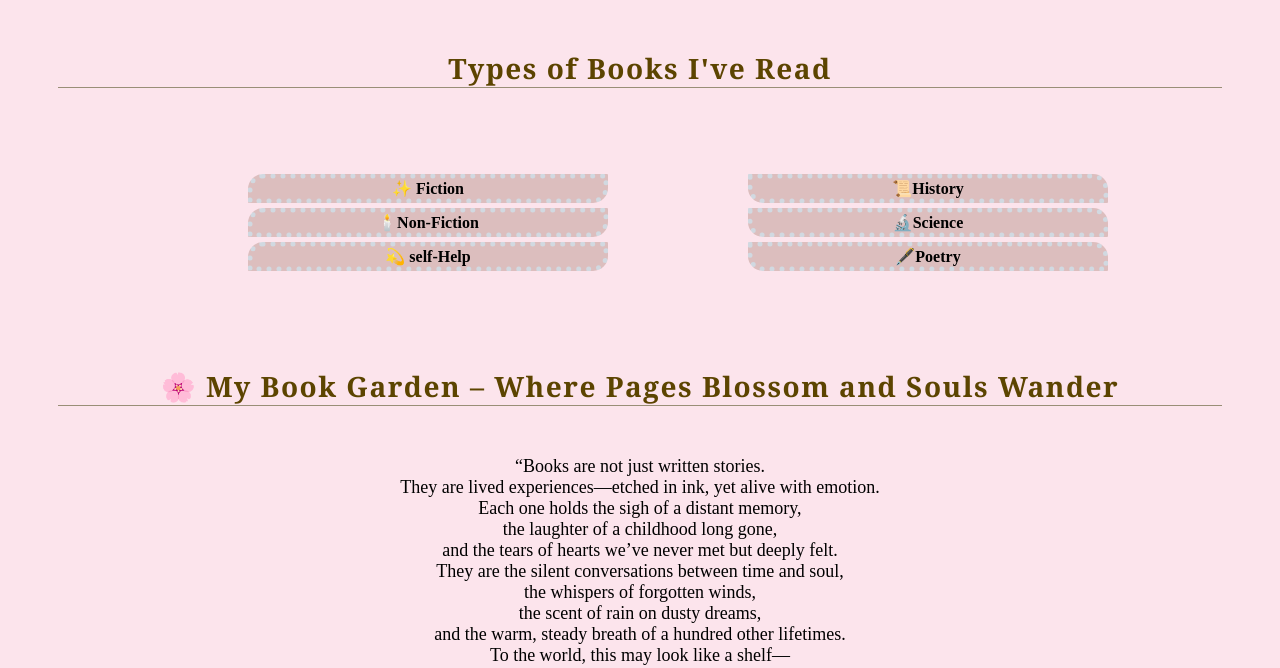
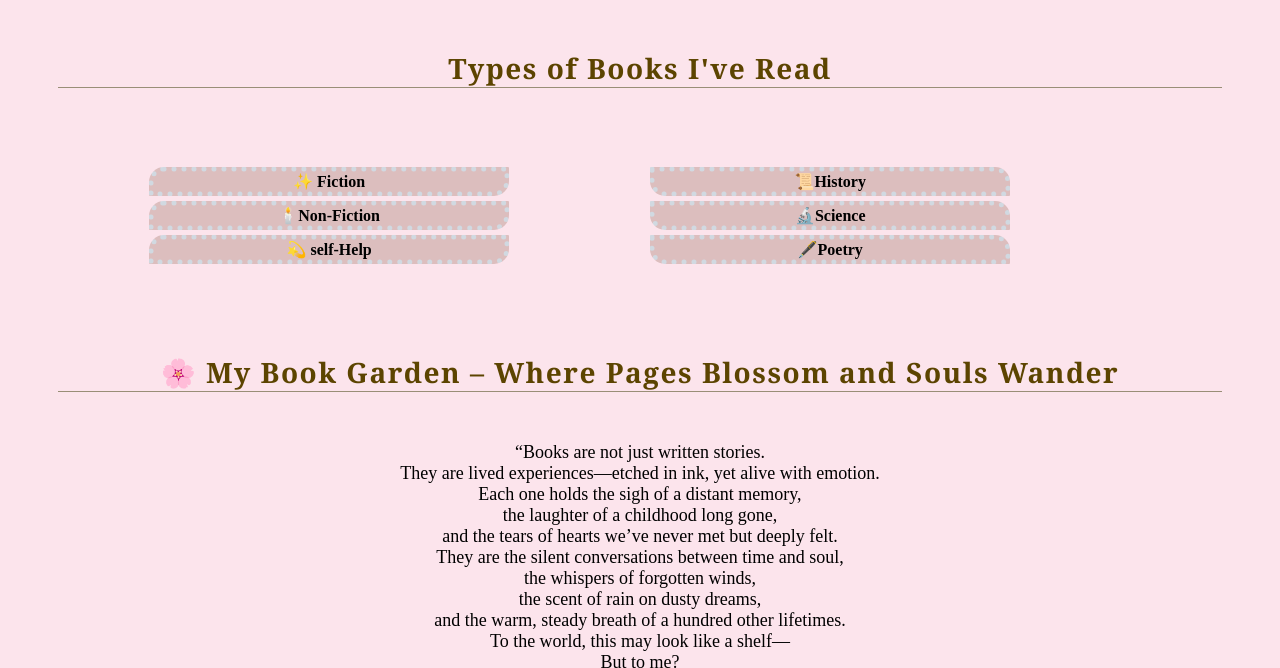
Before and after one commit to meghla840/BOOK-GALLERY, a plain HTML site: page index.html in a window 1280 px wide. Shown: the part 99-767 px from the top of the page. Drawn offline with Linux system fonts and the light colour scheme.

Commit message:
second Commit

```diff
--- a/styles/first.css
+++ b/styles/first.css
@@ -18,6 +18,10 @@
      margin-left: 5px;
 
 }
+#booklist{
+    display: flex;
+    flex-direction: column;
+}
 #sbtn{
     height: 30px;
     width: 30px;
@@ -25,12 +29,12 @@
 }
 #navbooks{
     display: flex;
-    margin-bottom: 70px;
-    margin-top: 70px;
+    margin-bottom: 5%;
+    margin-top: 5%;
 }
 #ul1{
-    margin-right: 100px;
-    margin-left: 200px;
+    margin-right: 8%;
+    margin-left: 8%;
 
 }
 #ul1 li{
```
